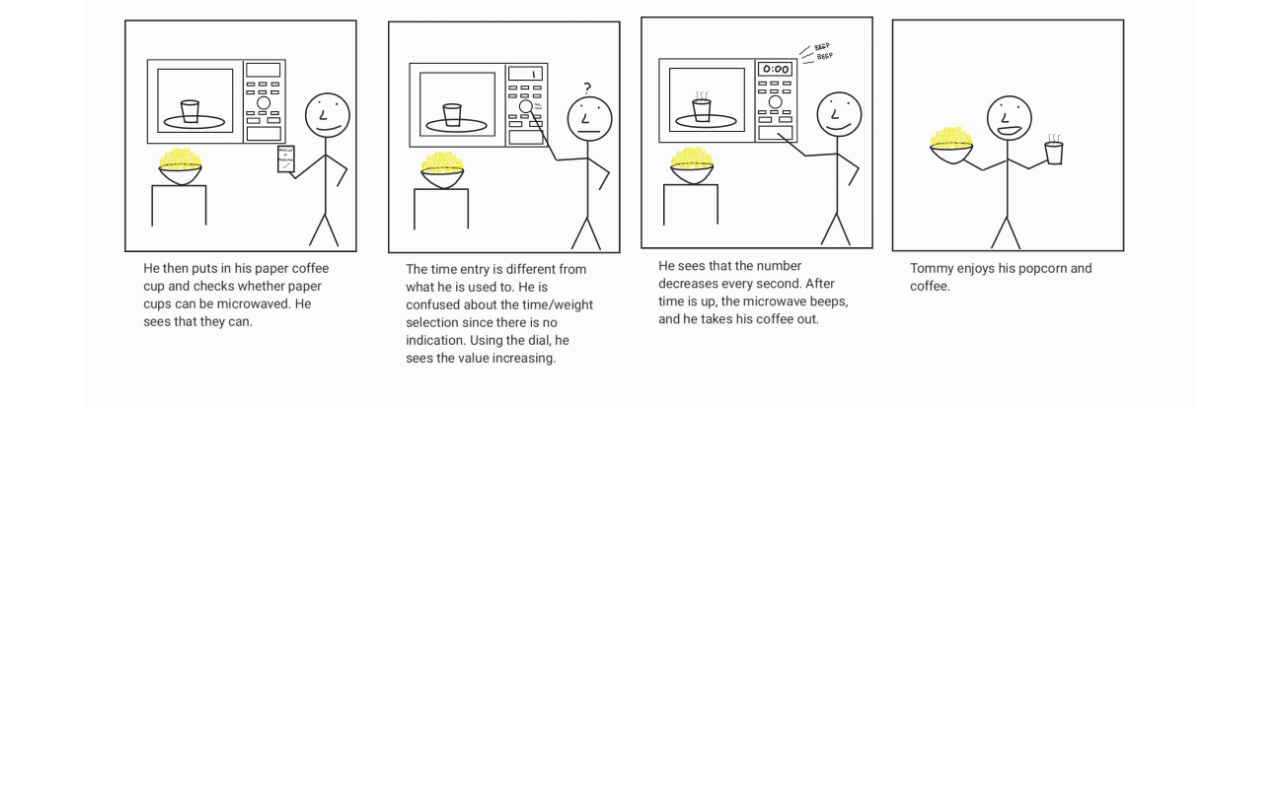
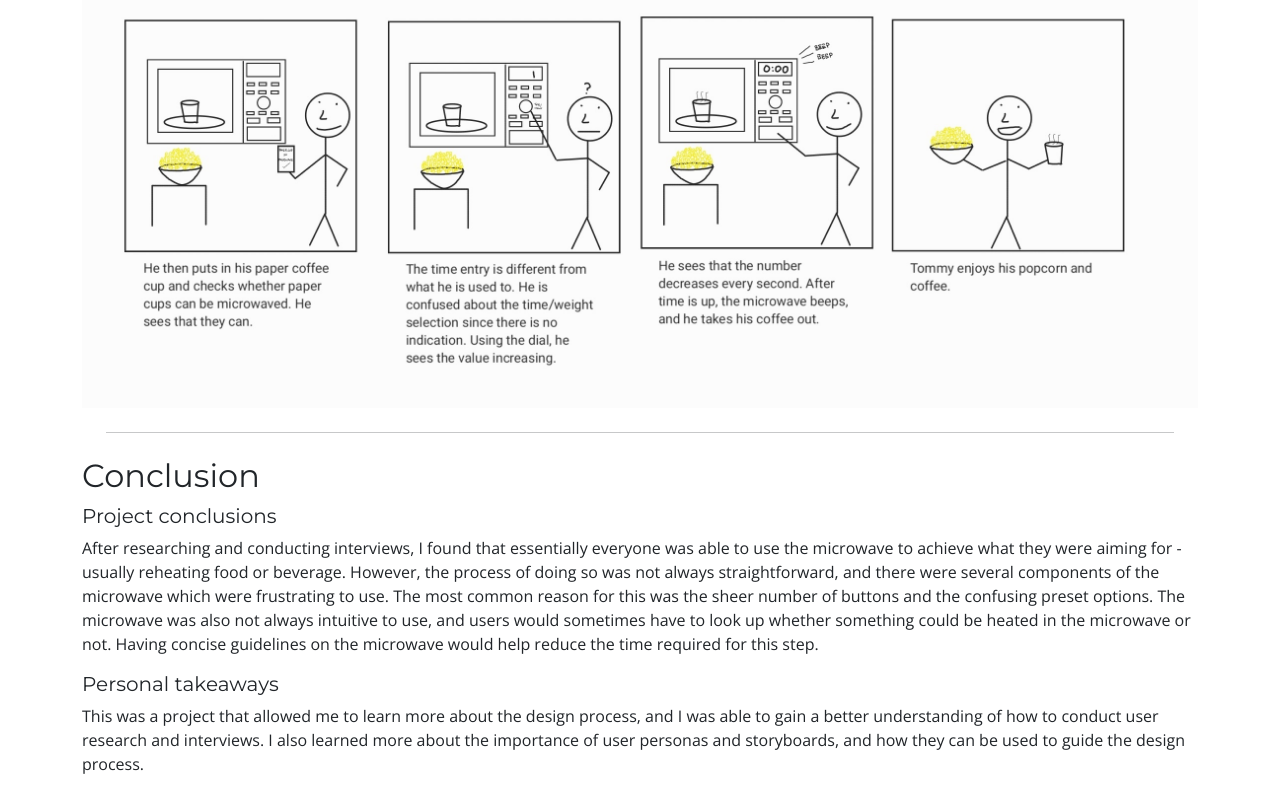
Before and after one commit to cheesybug210/portfolio, a React (Create React App) app: page /portfolio/personas in a window 1280 px wide. Shown: the part 4161-4961 px from the top of the page. Before the commit the page ends 4593 px from the top, so only its background shows below. Built offline with nearby package versions, Linux system fonts and the light colour scheme.

Commit message:
more writing

```diff
--- a/src/components/Development.jsx
+++ b/src/components/Development.jsx
@@ -48,5 +48,17 @@ export default function Development (props) {
                 <Image className="mt-5" fluid src={d2} />
             </Col>
         </Row>
+        <hr />
+        <Row className="section">
+            <h2 className="montserrat">Conclusion</h2>
+            <h5 className="montserrat">Project conclusions</h5>
+            <div className="open-sans mb-3">
+                I was able to make the reactive bakery website successfully, which demonstrates my ability to create a dynamic website using React, JavaScript, and CSS while utilising principles of usability learnt in school and from other websites.
+            </div>
+            <h5 className="montserrat">Personal takeaways</h5>
+            <div className="open-sans">
+                I was already familiar with React, but having not touched it in a while, this project was excellent practice. I also gained experience using JavaScript and external frameworks like Material UI.
+            </div>
+        </Row>
     </Container>;
 }
--- a/src/components/IterativeDesign.jsx
+++ b/src/components/IterativeDesign.jsx
@@ -245,5 +245,18 @@ export default function IterativeDesign (props) {
                 </ul>
             </div>
         </Row>
+        <hr />
+        <Row className="section">
+            <h2 className="montserrat">Conclusion</h2>
+            <h5 className="montserrat">Project conclusions</h5>
+            <div className="open-sans mb-3">
+                We received excellent feedback from our peer reviewers and user testers, though there were some issues involved with testing an interactive prototype rather than an actual website. Specific problems and potential solutions have been listed in previous sections. Overall, users were able to achieve the tasks set out for them and the design was able to successfully fulfill the needs of the users.
+
+            </div>
+            <h5 className="montserrat">Personal takeaways</h5>
+            <div className="open-sans">
+                Through this project, we were able to learn a great amount about the entire design process, from ideating to prototyping to iterating on peer feedback and conducting user testing. We were able to develop our skills as designers and as a team. We learned a great deal about the design process, and we were able to develop our skills in prototyping and user testing. In addition, we learned a great deal about the importance of collaboration and teamwork, as we were able to work together as a team throughout the entire design process.
+            </div>
+        </Row>
     </Container>;
 }
--- a/src/components/Personas.jsx
+++ b/src/components/Personas.jsx
@@ -245,6 +245,18 @@ export default function Personas (props) {
       <h6 className="montserrat text-muted">A look at Traditional Tommy's experience using the microwave</h6>
       <Image fluid={true} src={storyboard} />
     </Row>
+    <hr />
+    <Row className="section">
+      <h2 className="montserrat">Conclusion</h2>
+      <h5 className="montserrat">Project conclusions</h5>
+      <div className="open-sans mb-3">
+        After researching and conducting interviews, I found that essentially everyone was able to use the microwave to achieve what they were aiming for - usually reheating food or beverage. However, the process of doing so was not always straightforward, and there were several components of the microwave which were frustrating to use. The most common reason for this was the sheer number of buttons and the confusing preset options. The microwave was also not always intuitive to use, and users would sometimes have to look up whether something could be heated in the microwave or not. Having concise guidelines on the microwave would help reduce the time required for this step.
+      </div>
+      <h5 className="montserrat">Personal takeaways</h5>
+      <div className="open-sans">
+        This was a project that allowed me to learn more about the design process, and I was able to gain a better understanding of how to conduct user research and interviews. I also learned more about the importance of user personas and storyboards, and how they can be used to guide the design process.
+      </div>
+    </Row>
   </Container>
 
 }
--- a/src/components/ResponsiveRedesign.jsx
+++ b/src/components/ResponsiveRedesign.jsx
@@ -229,7 +229,20 @@ export default function ResponsiveRedesign (props) {
                     </Carousel.Item>
                 </Carousel>
             </Col>
-            </Row>
+        </Row>
+        <hr />
+        <Row className="section">
+            <h2 className="montserrat">Conclusion</h2>
+            <h5 className="montserrat">Project conclusions</h5>
+            <div className="open-sans mb-3">
+                Analysing the website revealed several issues that could be addressed. The redesign was made with these issues in mind, and the website was made responsive and more accessible. The website is now easier to use, and the design is consistent across all devices.
+
+            </div>
+            <h5 className="montserrat">Personal takeaways</h5>
+            <div className="open-sans">
+            I learned a lot about responsive design and how to make a website more accessible. I also learned how to use Figma and Bootstrap, tools for prototyping and designing, and creating websites. I also have a greater understanding of how to analyse a website and identify issues that need to be addressed and how to go through the various stages of the design process, including prototyping and creating a visual design style guide.
+            </div>
+        </Row>
     </Container>;
 }
 
```
